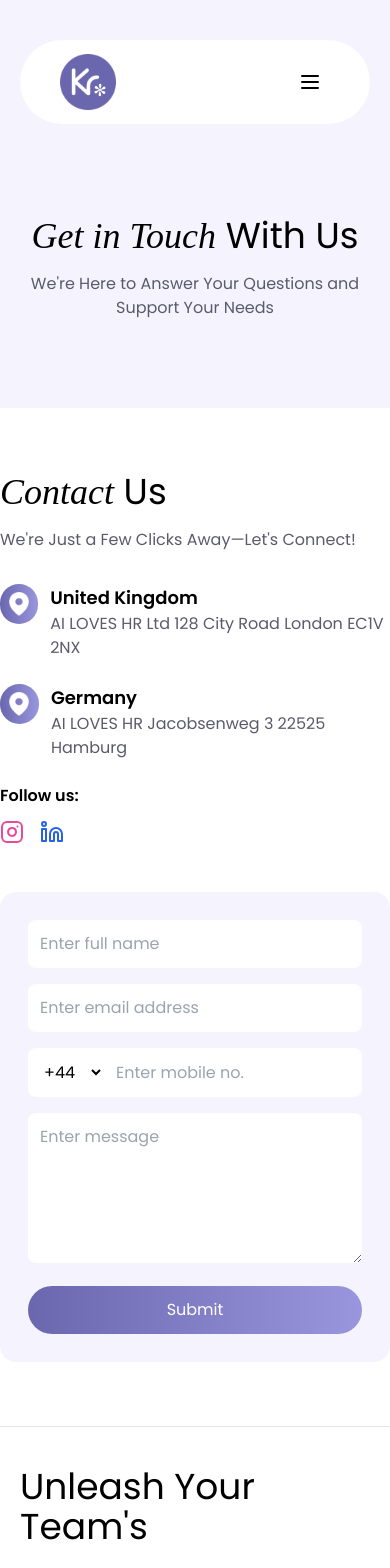
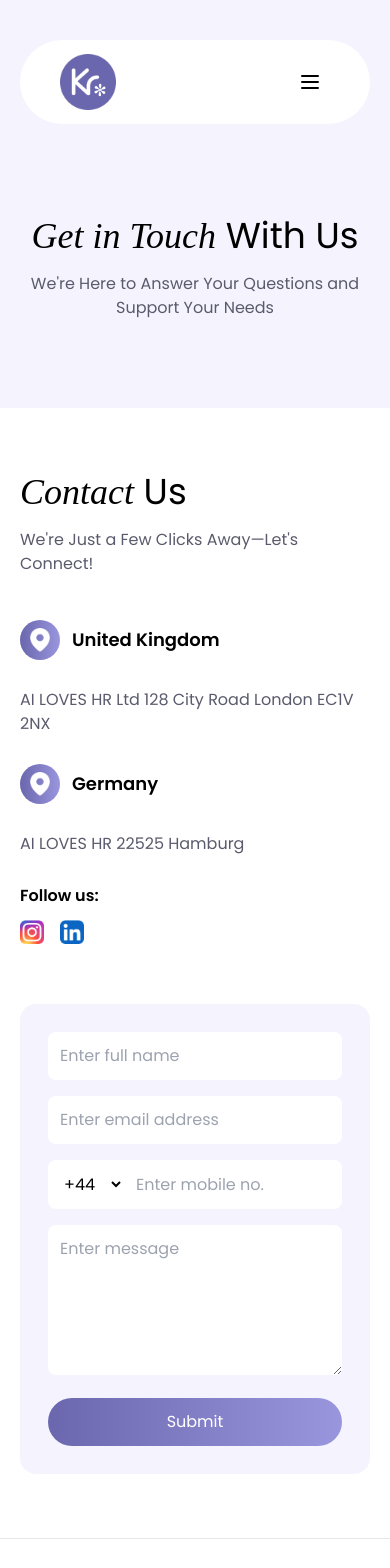
Before and after one commit to Madhubala-06/kreatoors, a React (Create React App) app: page /contactus in a window 390 px wide. Shown: the top 1568 px of the page. Built offline with nearby package versions, Linux system fonts and the light colour scheme; a web font is replaced by a local one.

Commit message:
Changes added

```diff
--- a/src/components/pages/Aboutus/About.jsx
+++ b/src/components/pages/Aboutus/About.jsx
@@ -75,9 +75,9 @@ const MissionFounderSection = () => {
   return (
 
 
-        <div className="bg-blue-custom-400  pt-28">
+    <div className="bg-white  pt-28">
       {/* Story & Mission Section */}
-            <div className=' bg-blue-custom-400 py-16 px-4'>
+      <div className='  py-16 px-4'>
         <div className="max-w-6xl mx-auto px-8 py-16">
           <h1 className="text-center mb-16">
             <span className="text-4xl ">Our </span>
@@ -107,48 +107,18 @@ const MissionFounderSection = () => {
         </div>
       </div>
 
-            {/* Founder Story Section */}
-            <div className=' bg-white '>
-                <div className='max-w-6xl mx-auto px-4 py-16 '>
-                    <h1 className="text-center mb-16  ">
-                        <span className="text-4xl md:text-4xl font-playfair italic ">Founder</span>
-                        <span className="text-4xl md:text-4xl"> Story</span>
-                    </h1>
 
-                    <div className="grid md:grid-cols-[2fr_1fr] gap-12 items-center">
-                        <div>
-                            <h2 className="text-2xl font-semibold font-playfair italic mb-4">Arzo Nadi</h2>
-                            <div className="space-y-4 text-sub-gray">
-                                <p className=" leading-relaxed">
-                                    Arzo Nadi is a visionary entrepreneur with a strong background in technology, entrepreneurship, and leadership. Known for delivering impactful solutions, she bridges the gap between creativity and strategy.
-                                </p>
-                                <p className=" leading-relaxed">
-                                    Before founding Kreatoors, Arzo held key roles in tech-driven organizations, honing her expertise in product development, business strategy, and team leadership. Her experience spans startups to large enterprises, driving digital transformations and growth.
-                                </p>
-                                <p className=" leading-relaxed">
-                                    Arzo is dedicated to fostering collaboration, creativity, and continuous learning within her organization, making Kreatoors a trusted partner for businesses looking to scale and adapt.
-                                </p>
-                            </div>
-                        </div>
-                       <img src={fouderImg} className=' h-96  w-96  rounded-xl'></img>
-                    </div>
-                </div>
-            </div>
 
       <section className="py-16 px-4 max-w-6xl mx-auto">
         <div className="text-center mb-12">
-        <h2 className="text-4xl  mb-6">
-          Meet Our <span className="text-4xl md:text-4xl font-playfair italic ">Team</span>
+          <h2 className="text-4xl mb-6">
+            Meet Our <span className="text-4xl md:text-4xl font-playfair italic">Team</span>
           </h2>
-
         </div>
 
         <div className="grid grid-cols-1 md:grid-cols-2 lg:grid-cols-4 gap-8">
           {teamMembers.map((member) => (
-          <div
-            key={member.id}
-            className="relative rounded-2xl overflow-hidden"
-          >
+            <div key={member.id} className="relative rounded-2xl overflow-hidden">
               <div className="aspect-w-4 aspect-h-5">
                 <img
                   src={member.image}
@@ -156,7 +126,7 @@ const MissionFounderSection = () => {
                   className="w-full h-full object-cover"
                 />
               </div>
-            <div className="absolute bottom-3 left-3 right-3  bg-white p-4 rounded-2xl">
+              <div className="absolute bottom-3 left-3 right-3 bg-white p-4 rounded-2xl">
                 <div className="flex items-center gap-3">
                   <div className="h-12 w-12 rounded-full overflow-hidden border-2 border-white">
                     <img
@@ -174,6 +144,10 @@ const MissionFounderSection = () => {
             </div>
           ))}
         </div>
+
+        <button className="bg-primary-gradient  px-6 py-4 rounded-full  mt-14 text-white mx-auto block">
+          Book a Call With Our Team
+        </button>
       </section>
 
 
@@ -233,7 +207,7 @@ const MissionFounderSection = () => {
         </div>
       </section>
 
-<CommingSoonSection/>
+      <CommingSoonSection />
 
     </div>
 
--- a/src/components/pages/Services/ServiceSection.jsx
+++ b/src/components/pages/Services/ServiceSection.jsx
@@ -234,7 +234,7 @@ const ServiceSection = ({
                                         <div className="py-7">
                                             <div className="flex justify-between">
                                                 <h3 className="text-xl font-normal">{service.title}</h3>
-                                                <div className="shadow-lg p-2 cursor-pointer rounded-full w-12 h-12 flex items-center justify-center">
+                                                <div className="shadow-lg p-2 cursor-pointer rounded-full w-12 h-12 flex items-center justify-center bg-white">
                                                     <ArrowUpRight className="text-blue-custom-700 h-7 w-7" />
                                                 </div>
                                             </div>
--- a/src/components/pages/contactus/contactus.jsx
+++ b/src/components/pages/contactus/contactus.jsx
@@ -1,6 +1,7 @@
 import React, { useState } from 'react';
-import { MapPin, Instagram, Linkedin } from 'lucide-react';
 import location from '../../../assets/images/location.png'
+import linkedIn from '../../../assets/images/linkedIn.png'
+import instagram  from '../../../assets/images/skill-icons_instagram.png'
 const ContactForm = () => {
     const [formData, setFormData] = useState({
         fullName: '',
@@ -33,47 +34,53 @@ const ContactForm = () => {
                     <h1 className="text-4xl mb-4"><span className='font-playfair  '>Get in Touch</span> With Us</h1>
                     <p className=" text-sub-gray ">We're Here to Answer Your Questions and Support Your Needs</p>
                 </div>
-                <div className='bg-white  py-16'>
+                <div className='bg-white  py-16 px-5'>
 
                     <div className="grid md:grid-cols-2 gap-12 max-w-6xl  mx-auto">
                         <div>
                             <h2 className="text-4xl "><span className='font-playfair'>Contact</span> Us</h2>
                             <p className="text-sub-gray mb-8 my-4">We're Just a Few Clicks Away—Let's Connect!</p>
 
-                            <div className="space-y-6">
-                                <div className="flex items-start space-x-3">
+                            <div className="space-y-4 ">
+                                <div className="flex  items-center space-x-3 py-3">
                                     <div className=" bg-primary-gradient p-2 rounded-full h-10 w-10">
-                                        {/* <MapPin className="h-5 w-5 text-purple-700" /> */}
 
                                         <img src={location} className=' h-6 w-5 mx-auto'></img>
                                     </div>
                                     <div>
-                                        <h3 className="font-semibold text-lg">United Kingdom</h3>
-                                        <p className="text-sub-gray">AI LOVES HR Ltd 128 City Road London EC1V 2NX</p>
+                                        <h3 className="font-semibold text-lg ">United Kingdom</h3>
+
                                     </div>
                                 </div>
 
-                                <div className="flex items-start space-x-3">
+                                <p className="text-sub-gray">AI LOVES HR Ltd 128 City Road London EC1V 2NX</p>
+
+                                <div className="flex items-center space-x-3 py-3">
                                 <div className=" bg-primary-gradient p-2 rounded-full h-10 w-10">
                                 <img src={location} className=' h-6 w-5 mx-auto' ></img>
 
-                                        {/* <MapPin className="h-5 w-5 text-purple-700" /> */}
                                     </div>
                                     <div>
-                                        <h3 className="font-semibold text-lg">Germany</h3>
-                                        <p className="text-sub-gray">AI LOVES HR Jacobsenweg 3 22525 Hamburg</p>
+                                        <h3 className="font-semibold text-lg   ">Germany</h3>
+
                                     </div>
                                 </div>
+                                <p className="text-sub-gray">AI LOVES HR 22525 Hamburg</p>
 
-                                <div className="mt-8">
+                                <div className=" py-3">
                                     <p className="font-semibold mb-3">Follow us:</p>
+
                                     <div className="flex space-x-4">
+
+                                    <a href="#" className="text-blue-600 hover:text-blue-700">
+                                        <img src={instagram} className=' h-6 w-6 mx-auto' ></img>
+                                        </a>
+
                                         <a href="#" className="text-pink-500 hover:text-pink-600">
-                                            <Instagram className="h-6 w-6" />
+                                        <img src={linkedIn} className=' h-6 w-6 mx-auto' ></img>
                                         </a>
-                                        <a href="#" className="text-blue-600 hover:text-blue-700">
-                                            <Linkedin className="h-6 w-6" />
-                                        </a>
+
+
                                     </div>
                                 </div>
                             </div>
```
Also changed, not shown: src/assets/images/linkedIn.png (added), src/assets/images/skill-icons_instagram.png (added). Lines whose indentation alone changed are shown as unchanged.
